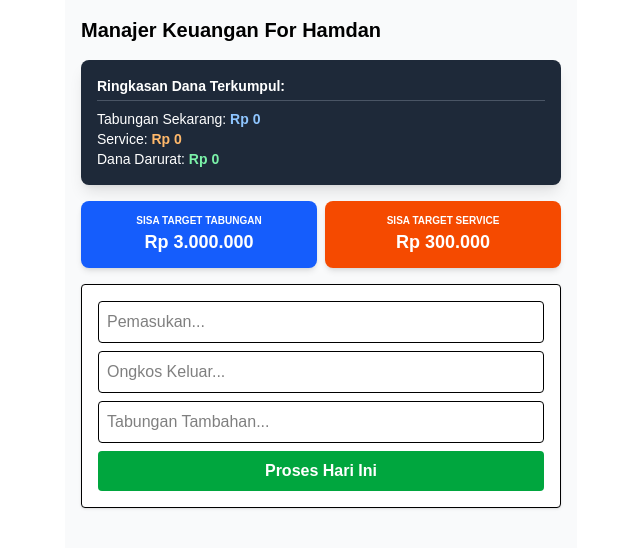
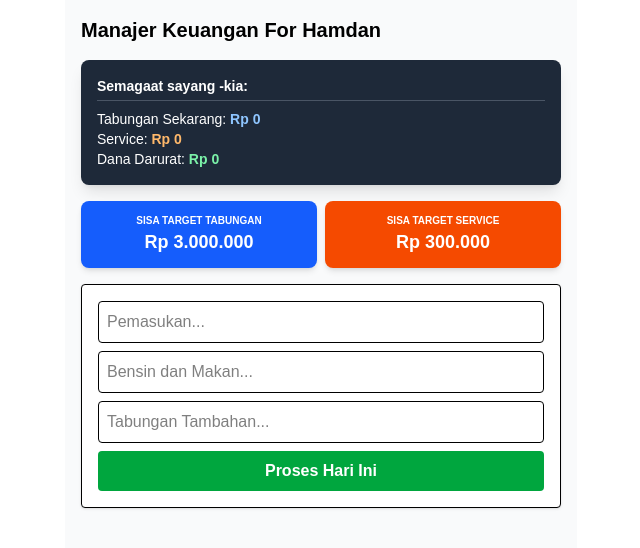
Before and after one commit to fatwahrizkia-ctrl/forhamdan, a Next.js app: page / in a window 1280 px wide. Shown: the top 548 px of the page, without its empty margins (319-959 px from the left). Built offline with nearby package versions, Linux system fonts and the light colour scheme.

Commit message:
Update Tambah Semangat Sayang

```diff
--- a/app/page.tsx
+++ b/app/page.tsx
@@ -93,7 +93,7 @@ export default function Home() {
       <h1 className="text-xl font-bold mb-4">Manajer Keuangan For Hamdan</h1>
 
       <div className="bg-gray-800 text-white p-4 rounded-lg mb-4 text-sm shadow-lg">
-        <h3 className="font-bold mb-2 border-b border-gray-600 pb-1">Ringkasan Dana Terkumpul:</h3>
+        <h3 className="font-bold mb-2 border-b border-gray-600 pb-1">Semagaat sayang -kia:</h3>
         <p>Tabungan Sekarang: <b className="text-blue-300">Rp {totalTabungan.toLocaleString('id-ID')}</b></p>
         <p>Service: <b className="text-orange-300">Rp {totalService.toLocaleString('id-ID')}</b></p>
         <p>Dana Darurat: <b className="text-green-300">Rp {totalDanaDarurat.toLocaleString('id-ID')}</b></p>
@@ -112,7 +112,7 @@ export default function Home() {
 
       <div className="space-y-2 mb-6 bg-white p-4 rounded shadow border">
         <input className="border p-2 w-full rounded" placeholder="Pemasukan..." value={pemasukan} onChange={(e) => setPemasukan(formatRupiah(e.target.value))} />
-        <input className="border p-2 w-full rounded" placeholder="Ongkos Keluar..." value={ongkos} onChange={(e) => setOngkos(formatRupiah(e.target.value))} />
+        <input className="border p-2 w-full rounded" placeholder="Bensin dan Makan..." value={ongkos} onChange={(e) => setOngkos(formatRupiah(e.target.value))} />
         <input className="border p-2 w-full rounded" placeholder="Tabungan Tambahan..." value={extra} onChange={(e) => setExtra(formatRupiah(e.target.value))} />
         <button className="w-full bg-green-600 text-white p-2 rounded font-bold" onClick={handleProcess}>Proses Hari Ini</button>
       </div>
@@ -128,7 +128,7 @@ export default function Home() {
                 {grouped[date].map((item: any) => (
                   <div key={item.id} className="space-y-2">
                     <div className="flex justify-between"><span>Pemasukan:</span> <input className="border w-28 text-right px-1" defaultValue={item.p.toLocaleString('id-ID')} onBlur={(e) => updateItem(item.id, 'p', e.target.value)} /></div>
-                    <div className="flex justify-between"><span>Ongkos:</span> <input className="border w-28 text-right px-1" defaultValue={item.o.toLocaleString('id-ID')} onBlur={(e) => updateItem(item.id, 'o', e.target.value)} /></div>
+                    <div className="flex justify-between"><span>Bensin dan Makan:</span> <input className="border w-28 text-right px-1" defaultValue={item.o.toLocaleString('id-ID')} onBlur={(e) => updateItem(item.id, 'o', e.target.value)} /></div>
                     <hr/>
                     <div className="flex justify-between"><span>Saldo Kotor:</span> <b>Rp {item.saldoKotor.toLocaleString()}</b></div>
                     <div className="flex justify-between"><span>Tabungan (20%):</span> <b>Rp {item.tabungan.toLocaleString()}</b></div>
```
